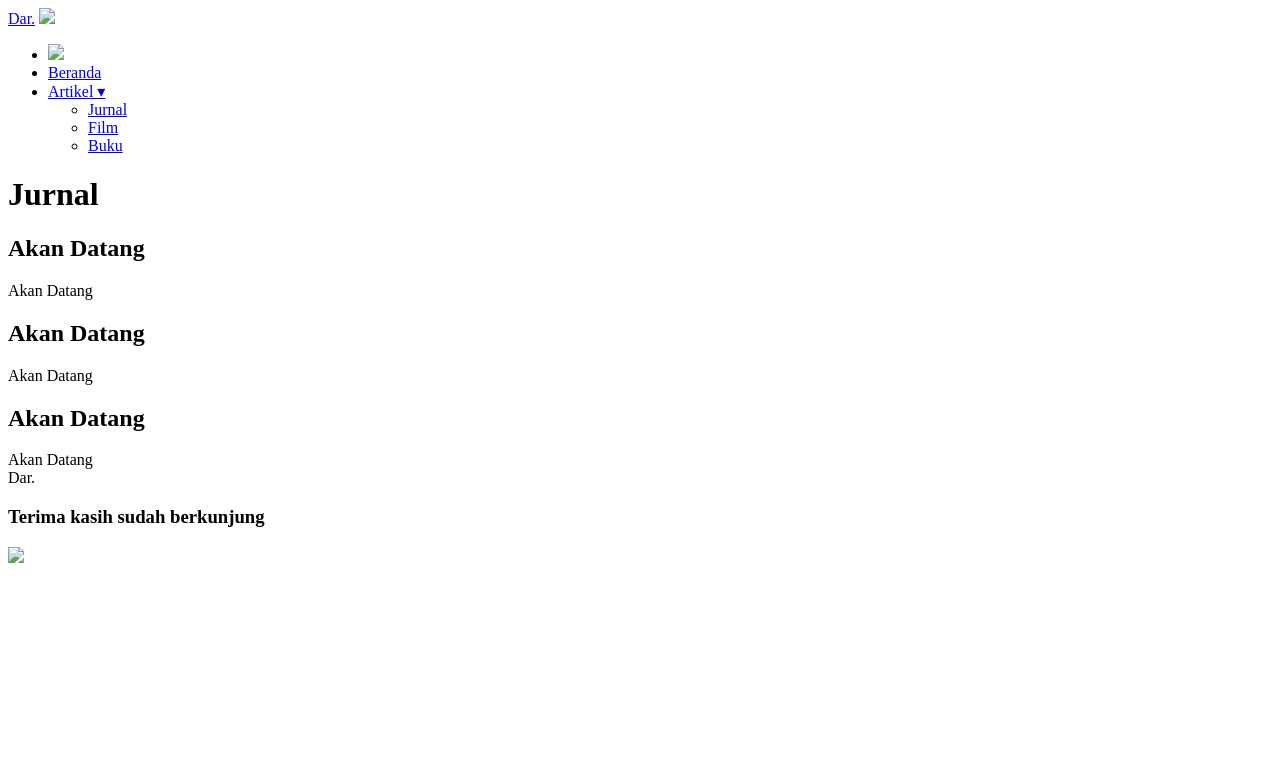
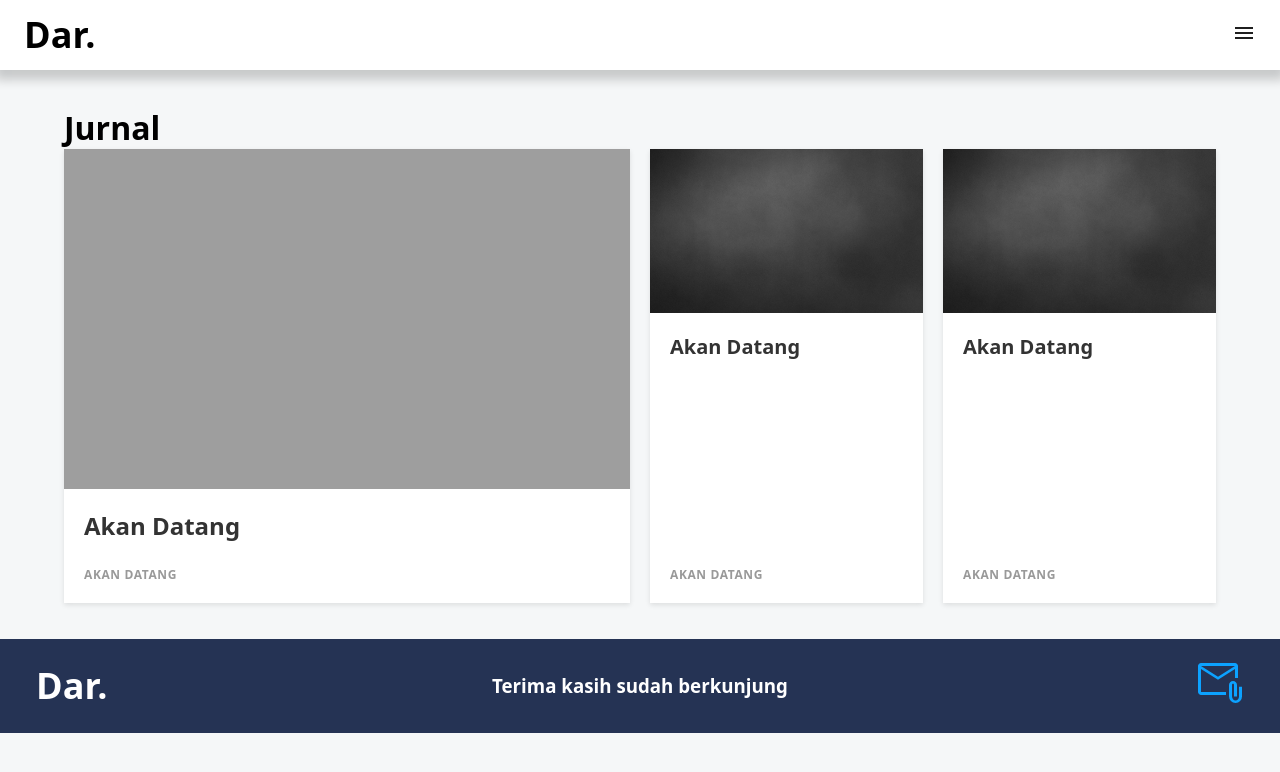
Before and after one commit to Daru-ru/Dar, a plain HTML site: page Jurnal/jurnal.html in a window 1280 px wide. Drawn offline with Linux system fonts and the light colour scheme; the site is published under a folder, as on GitHub Pages, so addresses that start at the root find nothing.

Commit message:
fixing path

```diff
--- a/Jurnal/jurnal.html
+++ b/Jurnal/jurnal.html
@@ -5,30 +5,30 @@
   <meta name="viewport" content="width=device-width, initial-scale=1.0">
   <meta charset="UTF-8">
   <title>Jurnal</title>
-  <link rel="stylesheet" href="/style/section.css">
-  <link rel="stylesheet" href="/style/nav.css">
-  <link rel="stylesheet" href="/style/footer.css">
+  <link rel="stylesheet" href="../style/section.css">
+  <link rel="stylesheet" href="../style/nav.css">
+  <link rel="stylesheet" href="../style/footer.css">
   <style>
 
   </style>
-  <script src="/Script/sidenav.js"></script>
+  <script src="../Script/sidenav.js"></script>
 </head>
 
 <body>
   <nav>
     <a href="#" class="logo">Dar.</a>
-    <a class="nav-menu" onclick="showSidebar()"><img src="/img/menu.svg"></a>
+    <a class="nav-menu" onclick="showSidebar()"><img src="../img/menu.svg"></a>
   </nav>
 
   <div role="navigation" class="primary-navigation sidenav">
     <ul>
-      <li class="close" onclick="hideSidebar()"><img src="/img/close.svg"></li>
+      <li class="close" onclick="hideSidebar()"><img src="../img/close.svg"></li>
       <li><a href="../index.html">Beranda</a></li>
       <li><a href="#" onclick="showDropdown()">Artikel &dtrif;</a>
         <ul class="dropdown">
-          <li><a href="/Jurnal/jurnal.html">Jurnal</a></li>
-          <li><a href="/Film/film.html">Film</a></li>
-          <li><a href="/Buku/buku.html">Buku</a></li>
+          <li><a href="../Jurnal/jurnal.html">Jurnal</a></li>
+          <li><a href="../Film/film.html">Film</a></li>
+          <li><a href="../Buku/buku.html">Buku</a></li>
         </ul>
       </li>
     </ul>
@@ -41,7 +41,7 @@
   <div class="band">
     <div class="item-1">
       <a class="card">
-        <div class="thumb" style="background-image: url(/img/hd.jpg)"></div>
+        <div class="thumb" style="background-image: url(../img/hd.jpg)"></div>
         <article>
           <h1>Akan Datang</h1>
           <span>Akan Datang</span>
@@ -50,7 +50,7 @@
     </div>
     <div class="item-2">
       <a class="card">
-        <div class="thumb" style="background-image: url(/img/gray.jpg);"></div>
+        <div class="thumb" style="background-image: url(../img/gray.jpg);"></div>
         <article>
           <h1>Akan Datang</h1>
           <span>Akan Datang</span>
@@ -59,7 +59,7 @@
     </div>
     <div class="item-3">
       <a class="card">
-        <div class="thumb" style="background-image: url(/img/gray.jpg);"></div>
+        <div class="thumb" style="background-image: url(../img/gray.jpg);"></div>
         <article>
           <h1>Akan Datang</h1>
           <p>
@@ -78,7 +78,7 @@
       <h3>Terima kasih sudah berkunjung</h3>
     </div>
     <div class="right">
-      <a><img src="/img/email-blue.svg"></a>
+      <a><img src="../img/email-blue.svg"></a>
     </div>
   </footer>
 </body>
```
